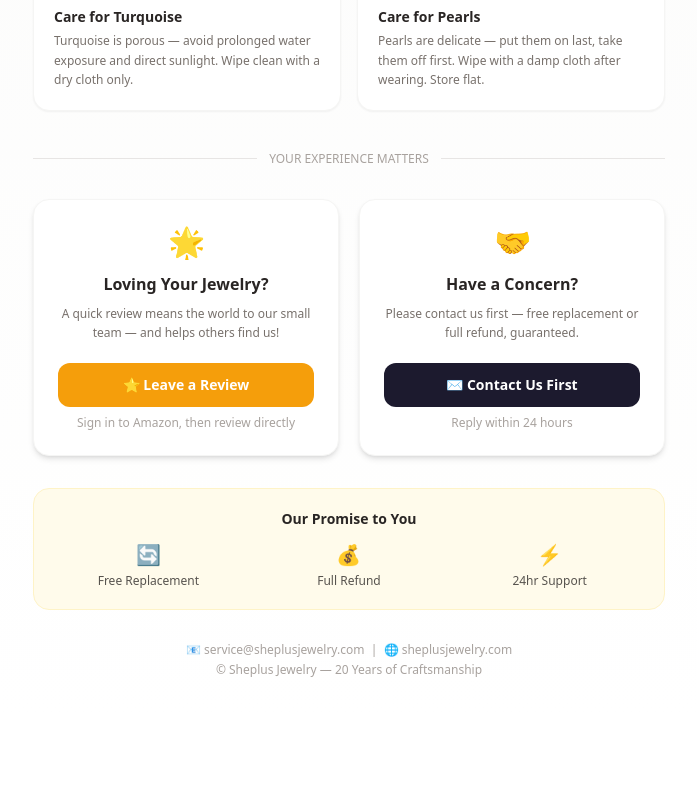
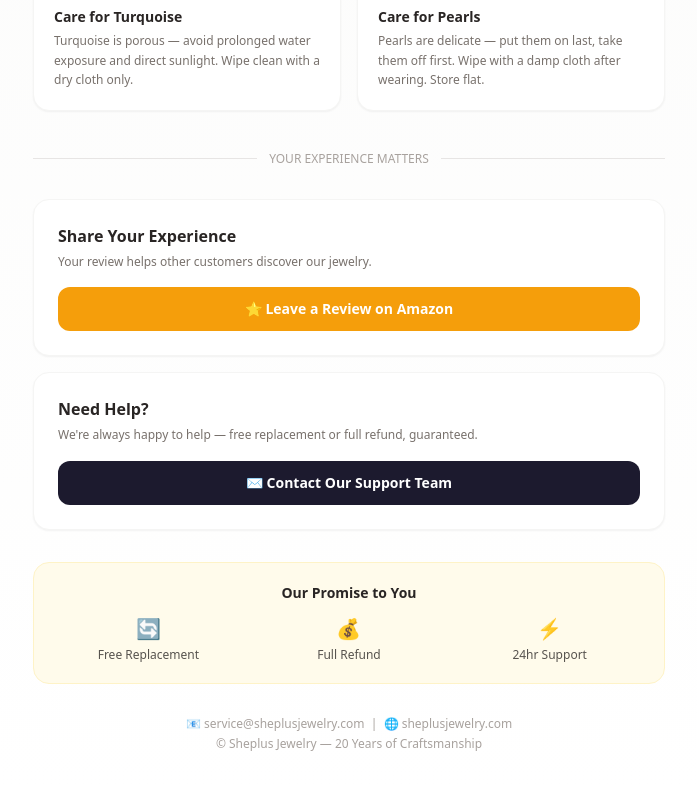
Before and after one commit to apriljacky1988-collab/sheplusjewelry, a Next.js app: page /jewelry-care in a window 1280 px wide. Shown: the part 719-1509 px from the top of the page, without its empty margins (291-988 px from the left). Before the commit the page ends 1437 px from the top, so only its background shows below. Built offline with nearby package versions, Linux system fonts and the light colour scheme.

Commit message:
Fix: remove review gating, Amazon-compliant layout

```diff
--- a/app/jewelry-care/client.tsx
+++ b/app/jewelry-care/client.tsx
@@ -26,39 +26,37 @@ export default function JewelryCareClient() {
 
   return (
     <>
-      {/* Two Path Cards */}
+      {/* Share Your Experience */}
       {!showForm && !submitted && (
-        <div className="grid grid-cols-1 sm:grid-cols-2 gap-5 mb-8">
-          <div className="bg-white rounded-2xl shadow-md border border-stone-100 p-6 text-center hover:shadow-lg transition-shadow">
-            <div className="text-3xl mb-3">🌟</div>
-            <h2 className="text-base font-bold text-stone-800 mb-2">Loving Your Jewelry?</h2>
-            <p className="text-stone-500 text-xs mb-5 leading-relaxed">
-              A quick review means the world to our small team — and helps others find us!
+        <div className="space-y-4 mb-8">
+          {/* Review Section */}
+          <div className="bg-white rounded-2xl shadow-sm border border-stone-100 p-6">
+            <h2 className="text-base font-bold text-stone-800 mb-1">Share Your Experience</h2>
+            <p className="text-stone-500 text-xs mb-4 leading-relaxed">
+              Your review helps other customers discover our jewelry.
             </p>
             <a
               href="https://www.amazon.com/review/create-review?asin=B0FNWV1T9Q"
               target="_blank"
               rel="noopener noreferrer"
-              className="block w-full bg-amber-500 hover:bg-amber-600 text-white font-semibold py-3 px-4 rounded-xl transition-colors text-sm"
+              className="block w-full bg-amber-500 hover:bg-amber-600 text-white font-semibold py-3 px-4 rounded-xl transition-colors text-sm text-center"
             >
-              ⭐ Leave a Review
+              ⭐ Leave a Review on Amazon
             </a>
-            <p className="text-xs text-stone-400 mt-2">Sign in to Amazon, then review directly</p>
           </div>
 
-          <div className="bg-white rounded-2xl shadow-md border border-stone-100 p-6 text-center hover:shadow-lg transition-shadow">
-            <div className="text-3xl mb-3">🤝</div>
-            <h2 className="text-base font-bold text-stone-800 mb-2">Have a Concern?</h2>
-            <p className="text-stone-500 text-xs mb-5 leading-relaxed">
-              Please contact us first — free replacement or full refund, guaranteed.
+          {/* Support Section */}
+          <div className="bg-white rounded-2xl shadow-sm border border-stone-100 p-6">
+            <h2 className="text-base font-bold text-stone-800 mb-1">Need Help?</h2>
+            <p className="text-stone-500 text-xs mb-4 leading-relaxed">
+              We&apos;re always happy to help — free replacement or full refund, guaranteed.
             </p>
             <button
               onClick={() => setShowForm(true)}
               className="w-full bg-[#1c1a2e] hover:bg-[#2d2b40] text-white font-semibold py-3 px-4 rounded-xl transition-colors text-sm"
             >
-              ✉️ Contact Us First
+              ✉️ Contact Our Support Team
             </button>
-            <p className="text-xs text-stone-400 mt-2">Reply within 24 hours</p>
           </div>
         </div>
       )}
```
